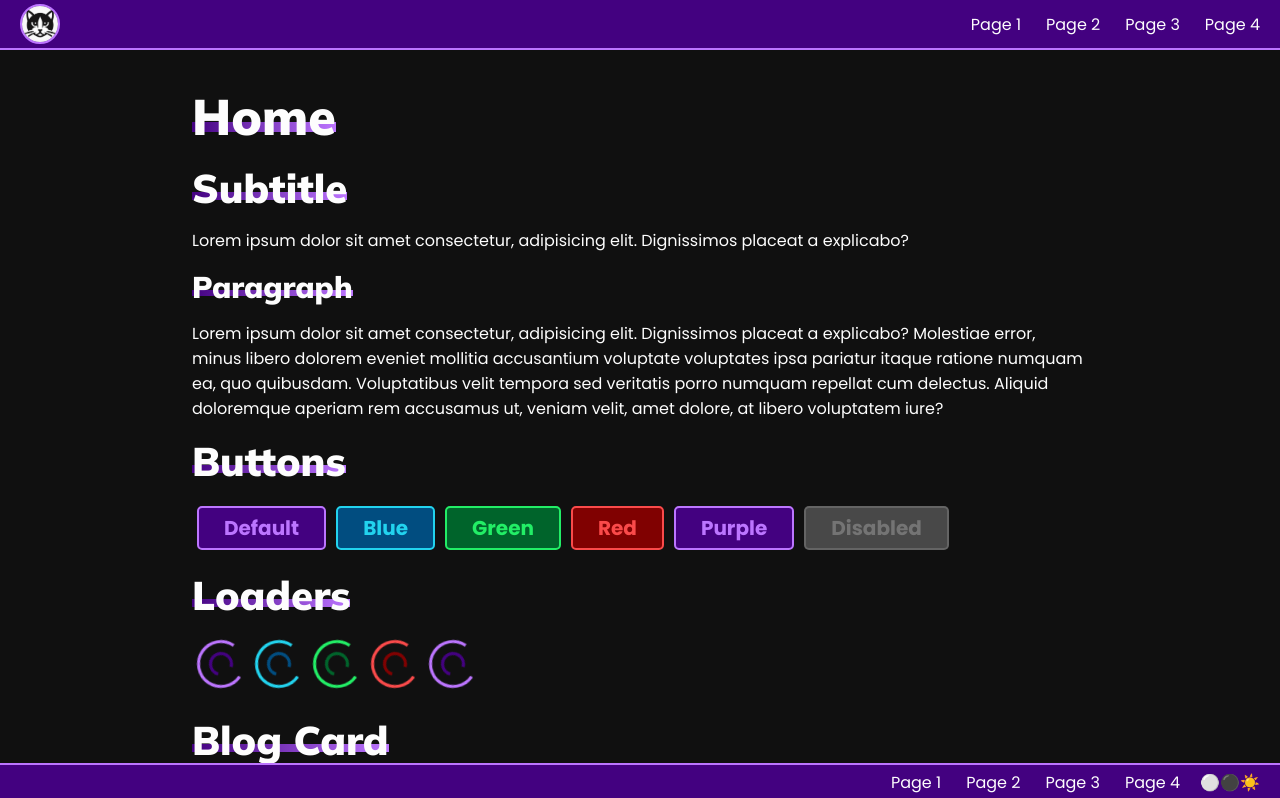
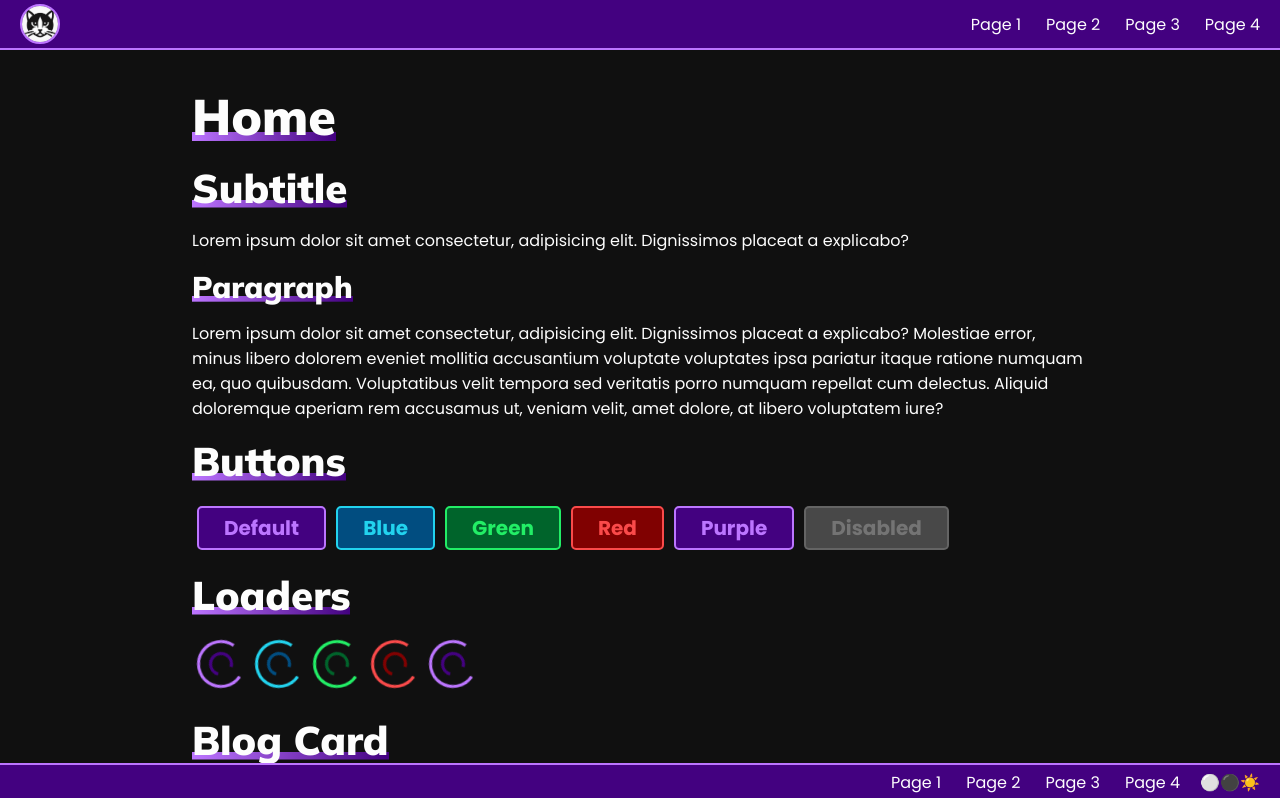
Before and after one commit to irenealcaine/template-navbar, a React (Create React App) app: page / in a window 1280 px wide. Shown: the top 798 px of the page. Built offline with nearby package versions, Linux system fonts and the light colour scheme; grey boxes are pictures that could not be loaded.

Commit message:
Update App.scss

```diff
--- a/src/App.scss
+++ b/src/App.scss
@@ -27,14 +27,14 @@ h4 {
   position: relative;
   width: fit-content;
 
-  background: linear-gradient(to left, $main, $dark-main);
-  background-size: 100% 0.2em;
-  background-position: 0 70%;
+  background: linear-gradient(to right, $main, $dark-main);
+  background-size: 100% 15%;
+  background-position: 0% 87%;
   background-repeat: no-repeat;
-  transition: background-size 400ms;
+  transition: $transition;
 
   &:hover {
-    background-size: 100% 100%;
+    background-size: 250% 100%;
   }
 }
 
```
